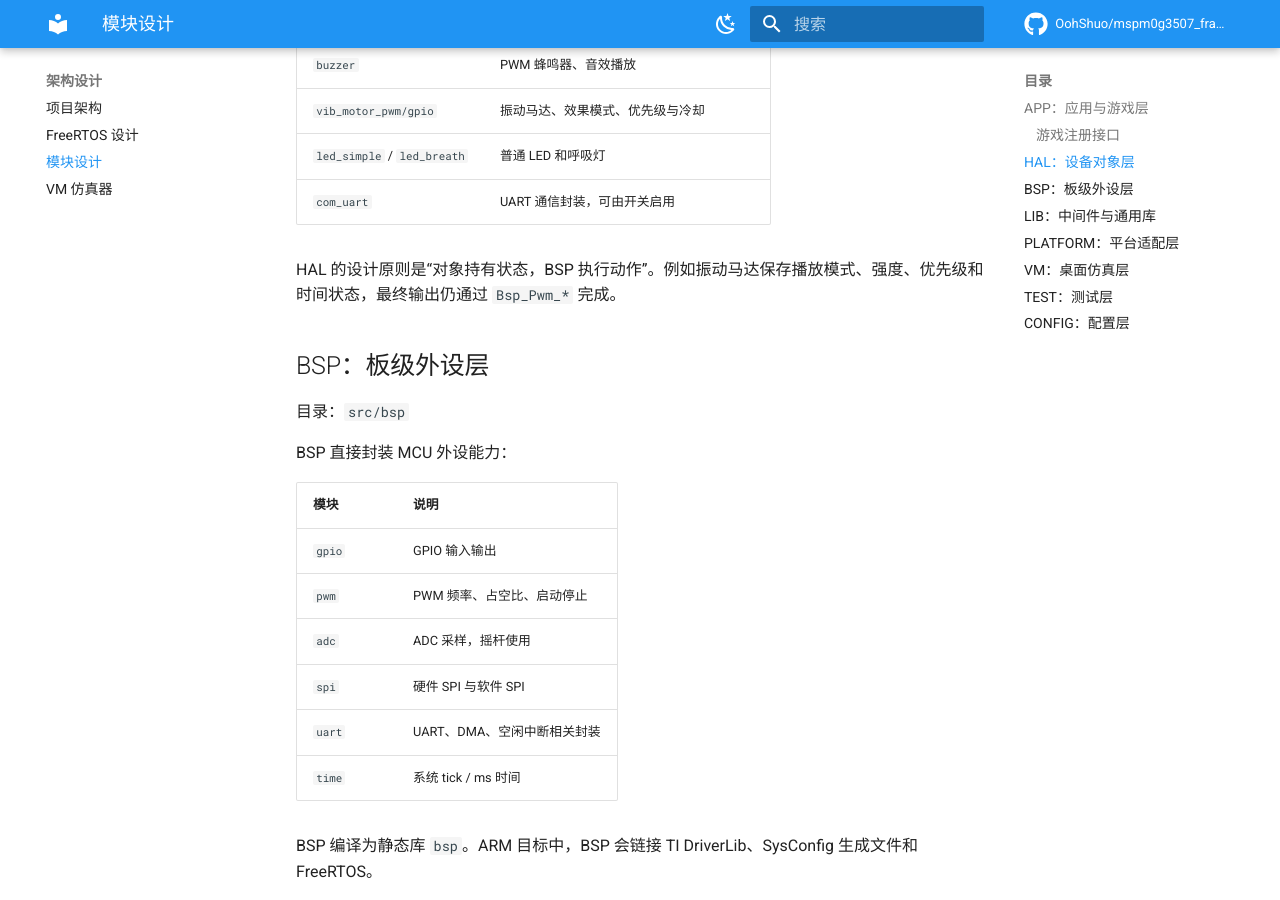
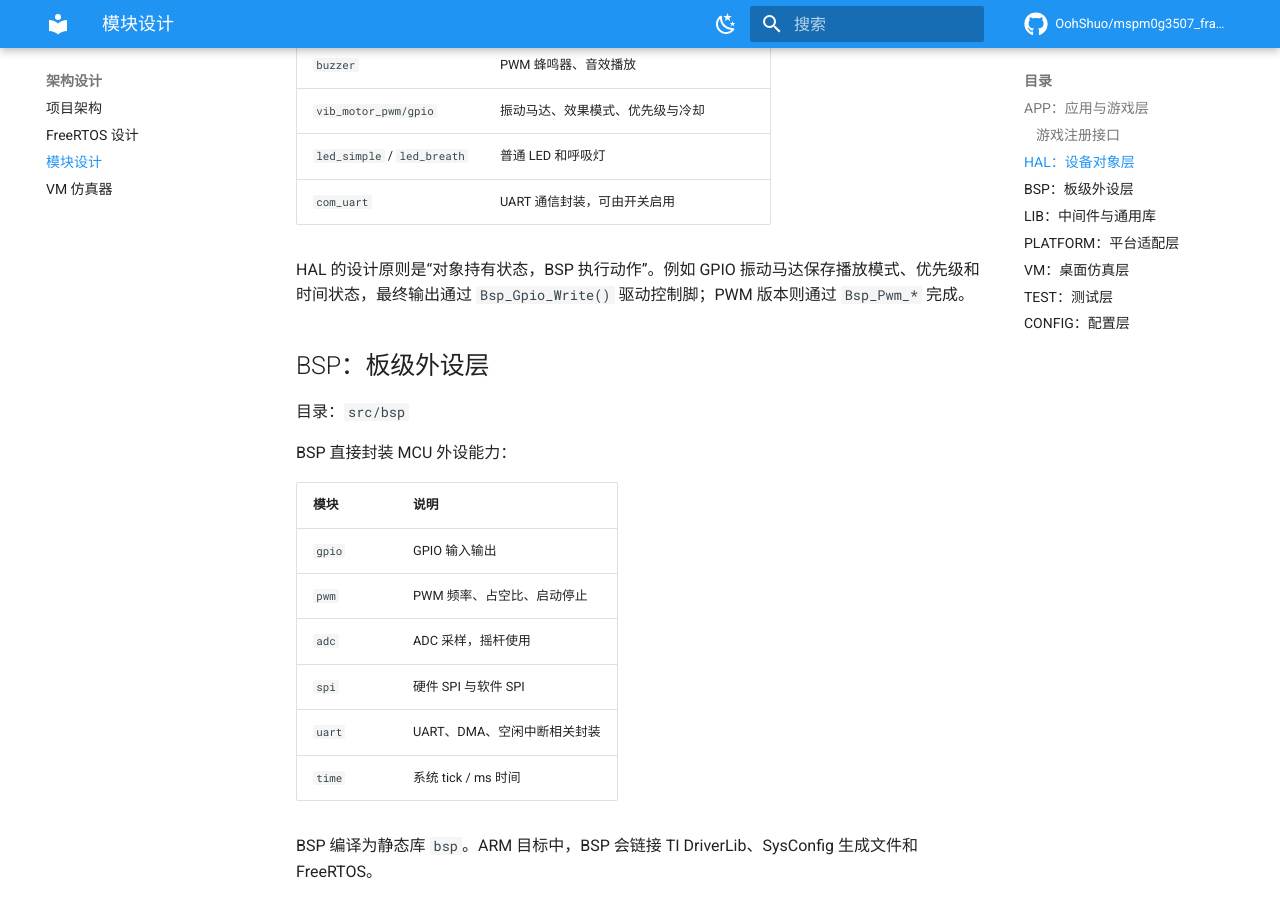
Before and after one commit to OohShuo/mspm0g3507_framework, an MkDocs documentation site: the page built from docs/modules.md, in a window 1280 px wide and 900 px high, scrolled down 1670 px. Built offline with MkDocs 1.6.1 and Material for MkDocs 9.7.7, drawn with Linux system fonts in a browser that asks for light colours; comment, search, counter and statistics services are not loaded; some of the changed text lies outside the part shown.

Commit message:
相应文档适配

````diff
--- a/docs/modules.md
+++ b/docs/modules.md
@@ -59,7 +59,7 @@
 | `led_simple` / `led_breath` | 普通 LED 和呼吸灯 |
 | `com_uart` | UART 通信封装，可由开关启用 |
 
-HAL 的设计原则是“对象持有状态，BSP 执行动作”。例如振动马达保存播放模式、强度、优先级和时间状态，最终输出仍通过 `Bsp_Pwm_*` 完成。
+HAL 的设计原则是“对象持有状态，BSP 执行动作”。例如 GPIO 振动马达保存播放模式、优先级和时间状态，最终输出通过 `Bsp_Gpio_Write()` 驱动控制脚；PWM 版本则通过 `Bsp_Pwm_*` 完成。
 
 ## BSP：板级外设层
 
@@ -123,9 +123,10 @@
 测试模块由 `config/test_config.h` 控制。每个测试项都有单独开关，例如：
 
 ```c
-#define TEST_BUTTON_ENABLE     0
-#define TEST_VIB_MOTOR_ENABLE  0
-#define TEST_W25Q32_ENABLE     0
+#define TEST_BUTTON_ENABLE         0
+#define TEST_VIB_MOTOR_GPIO_ENABLE 0
+#define TEST_VIB_MOTOR_PWM_ENABLE  0
+#define TEST_W25Q32_ENABLE         0
 ```
 
 只要任意测试开启，`TEST_ANY_ENABLE` 为真，`main.c` 会调用 `Test_Task_Def()` 创建对应测试任务。
````
Also changed, not shown: docs/architecture.md (+1 -1 lines), docs/developer_guide.md (+1 -1 lines).
